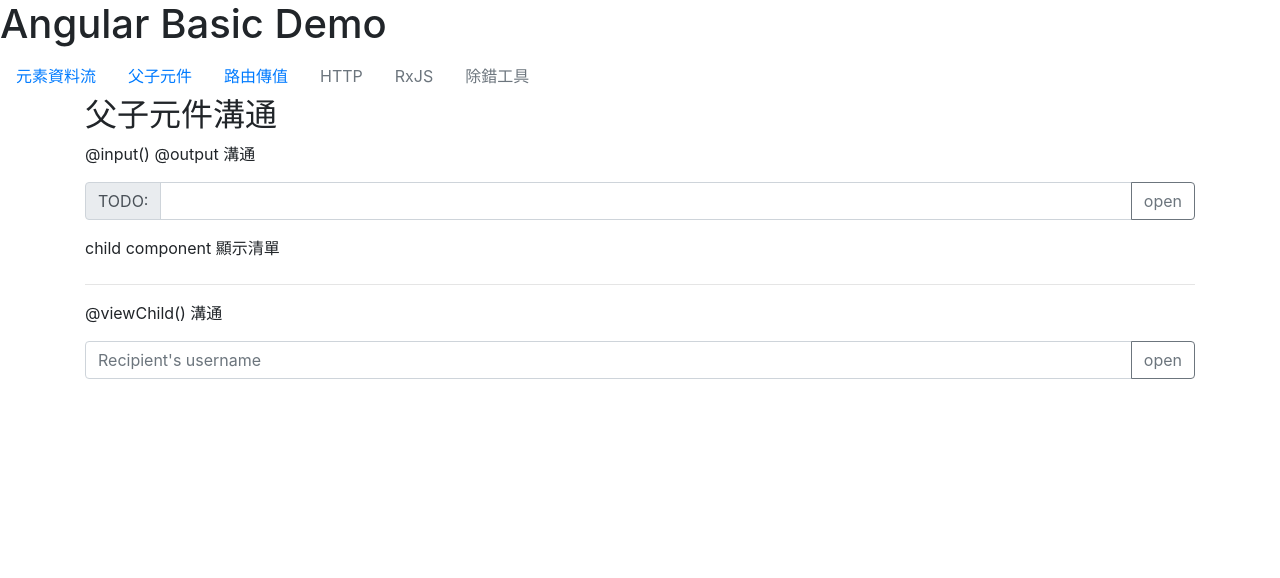
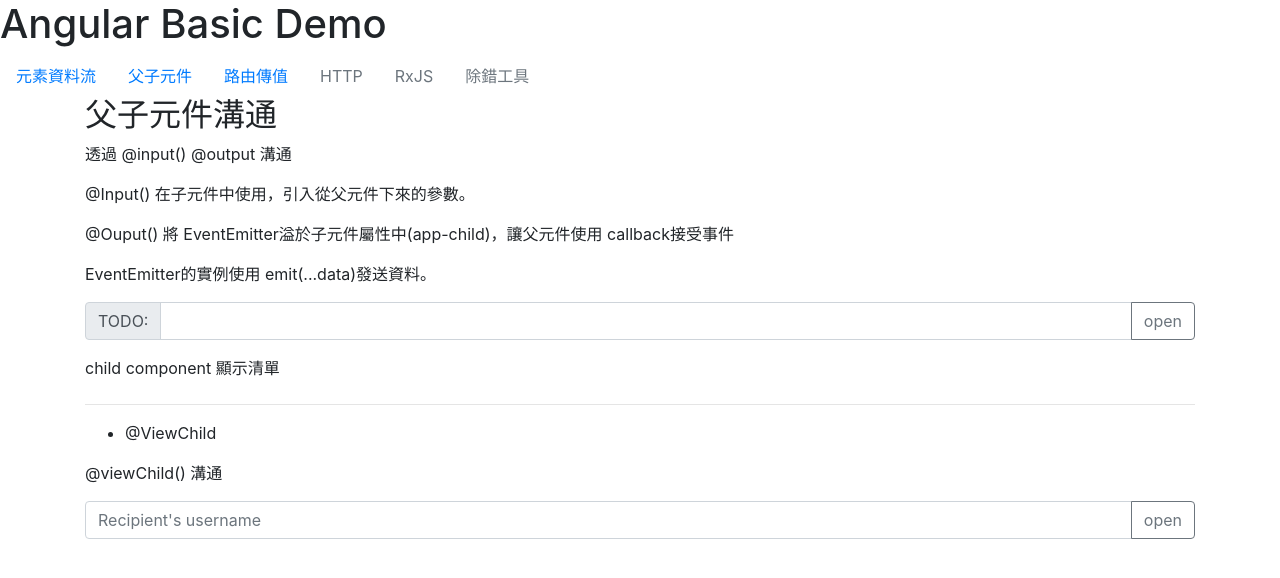
Before and after one commit to ubuntu030/ng-demo, an Angular app: page /parent in a window 1280 px wide. Shown: the top 578 px of the page. Built offline with nearby package versions, Linux system fonts and the light colour scheme.

Commit message:
- update UI - 文字解說

```diff
--- a/src/app/parent/parent.component.html
+++ b/src/app/parent/parent.component.html
@@ -1,8 +1,15 @@
 <div>
   <h2>父子元件溝通</h2>
+  <div class="row">
+    <div class="col">
+      <p>透過 @input() @output 溝通</p>
+      <p>@Input() 在子元件中使用，引入從父元件下來的參數。</p>
+      <p>@Ouput() 將 EventEmitter溢於子元件屬性中(app-child)，讓父元件使用 callback接受事件</p>
+      <p>EventEmitter的實例使用 emit(...data)發送資料。</p>
+    </div>
+  </div>
   <section class="row">
     <div class="col">
-      <p>@input() @output 溝通</p>
       <div class="input-group mb-3">
         <div class="input-group-prepend">
           <span class="input-group-text" id="basic-addon3">TODO:</span>
@@ -32,6 +39,15 @@
     </div>
   </section>
   <hr />
+  <div class="row">
+    <div class="col">
+      <ul>
+        <li>@ViewChild</li>
+      </ul>
+    </div>
+  </div>
+  <section class="row">
+    <div class="col">
       <p>@viewChild() 溝通</p>
       <div class="input-group mb-3">
         <input
@@ -52,5 +68,7 @@
           </button>
         </div>
       </div>
+    </div>
+  </section>
   <app-alert-modal #appAlertModal></app-alert-modal>
 </div>
```
Lines whose indentation alone changed are shown as unchanged.
